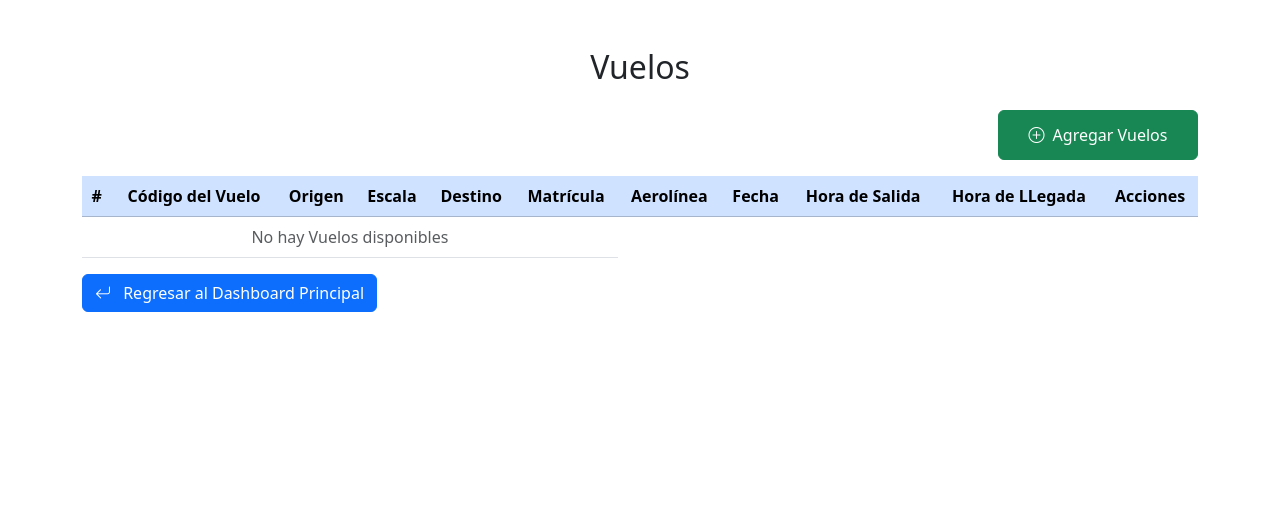
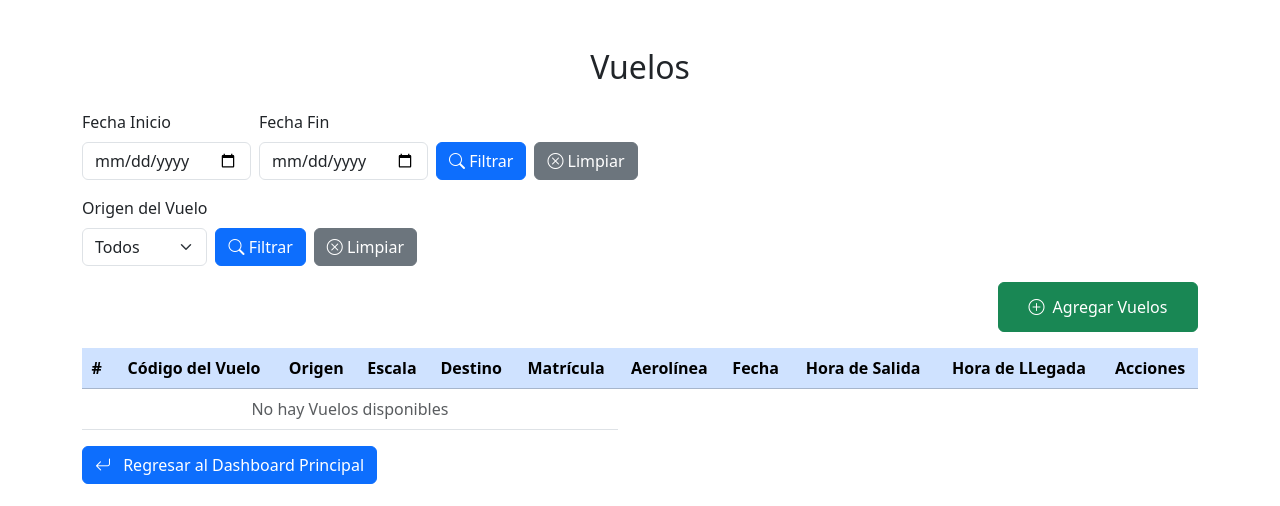
Before and after one commit to RicardoVaca109/SwissportEmsaWebApp, a Django app: template vuelos/templates/dashboard_vuelos.html in a window 1280 px wide. Shown: the part 56-562 px from the top of the page. Run offline with Django 5.2, Linux system fonts and the light colour scheme; the template is opened without the code that fills it, so the values that code supplies are empty.

Commit message:
Se crean los botones de los Filtros para filtrar vuelos por separado(Fecha Inicio - Fecha Fin) y (Origen del Vuelo)

```diff
--- a/vuelos/templates/dashboard_vuelos.html
+++ b/vuelos/templates/dashboard_vuelos.html
@@ -4,6 +4,42 @@
 
 {% block content %}
     <h2 class="text-center my-4" >Vuelos</h2>
+        <form method="GET" class="mb-3 d-flex flex-wrap align-items-end">
+            <div class="me-2">
+                <label for="fecha_inicio" class="form-label">Fecha Inicio</label>
+                <input type="date" id="fecha_inicio" name="fecha_inicio" class="form-control" value="{{ fecha_inicio }}">
+            </div>
+            <div class="me-2">
+                <label for="fecha_fin" class="form-label">Fecha Fin</label>
+                <input type="date" id="fecha_fin" name="fecha_fin" class="form-control" value="{{ fecha_fin }}">
+            </div>
+            <button type="submit" class="btn btn-primary me-2">
+                <i class="bi bi-search"></i> Filtrar
+            </button>
+            <a href="{% url 'dashboard_vuelos' %}" class="btn btn-secondary">
+                <i class="bi bi-x-circle"></i> Limpiar
+            </a>
+        </form>
+        <form method="GET" class="mb-3 d-flex flex-wrap align-items-end">
+            <div class="me-2">
+                <label for="origen_filtro" class="form-label">Origen del Vuelo</label>
+                <select id="origen_filtro" name="origen_filtro" class="form-select">
+                    <option value="">Todos</option>
+                    {% for aeropuerto in total_aeropuertos %}
+                        <option value="{{ aeropuerto.id_aeropuerto }}" {% if origen_filtro == aeropuerto.id_aeropuerto|stringformat:"s" %}selected{% endif %}>
+                            {{ aeropuerto.estacion_aeropuerto }}
+                        </option>
+                    {% endfor %}
+                    </select>
+            </div>
+            <button type="submit" class="btn btn-primary me-2">
+                <i class="bi bi-search"></i> Filtrar
+            </button>
+            <a href="{% url 'dashboard_vuelos' %}" class="btn btn-secondary">
+                <i class="bi bi-x-circle"></i> Limpiar
+            </a>
+        </form>
+
     <div class="d-flex justify-content-end">
         <a href="{% url 'add_vuelos' %}" class="btn btn-success mb-3 d-flex align-items-center justify-content-center"  style="width: 200px; height: 50px;">
             <i class="bi bi-plus-circle me-2"></i>Agregar Vuelos</a>
```
